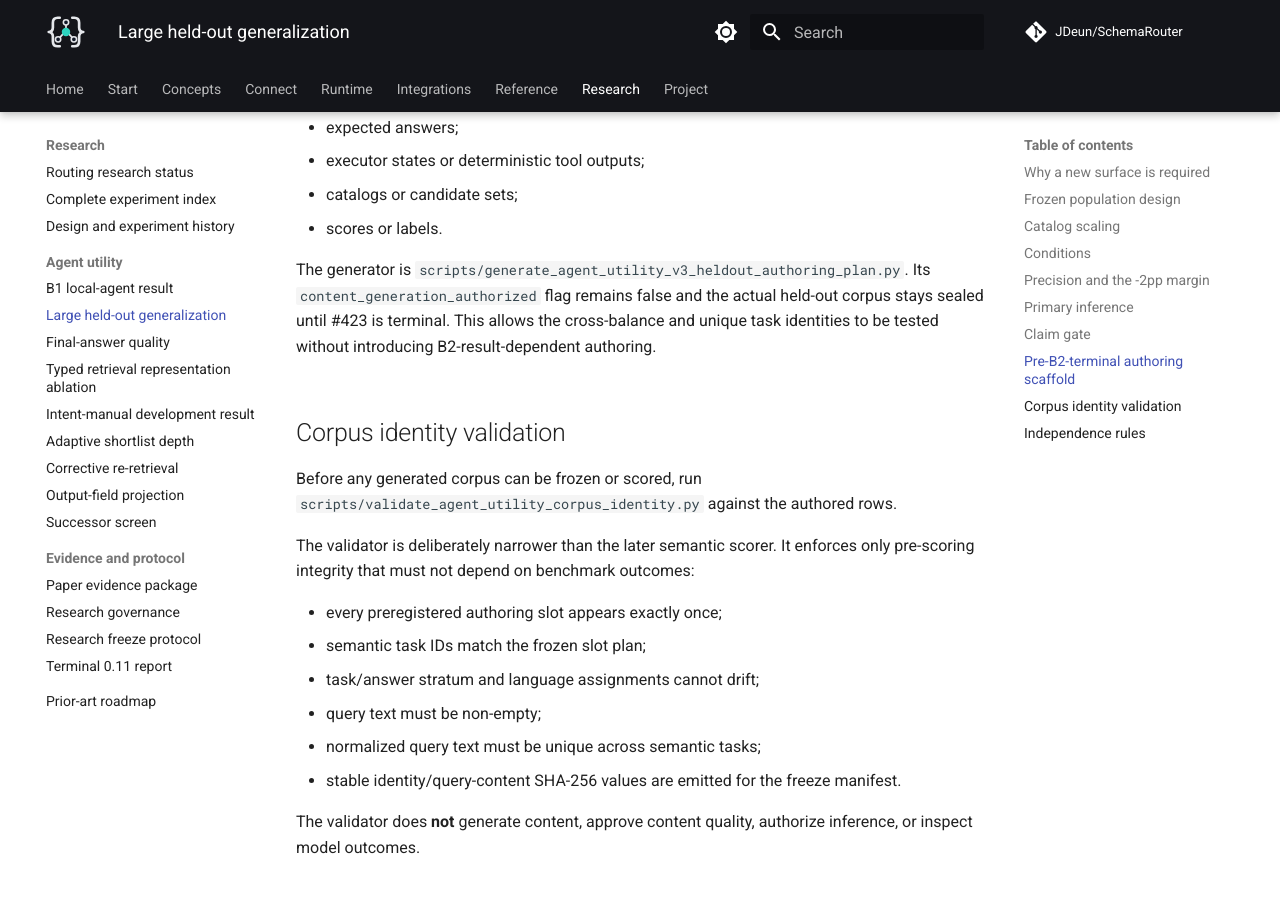
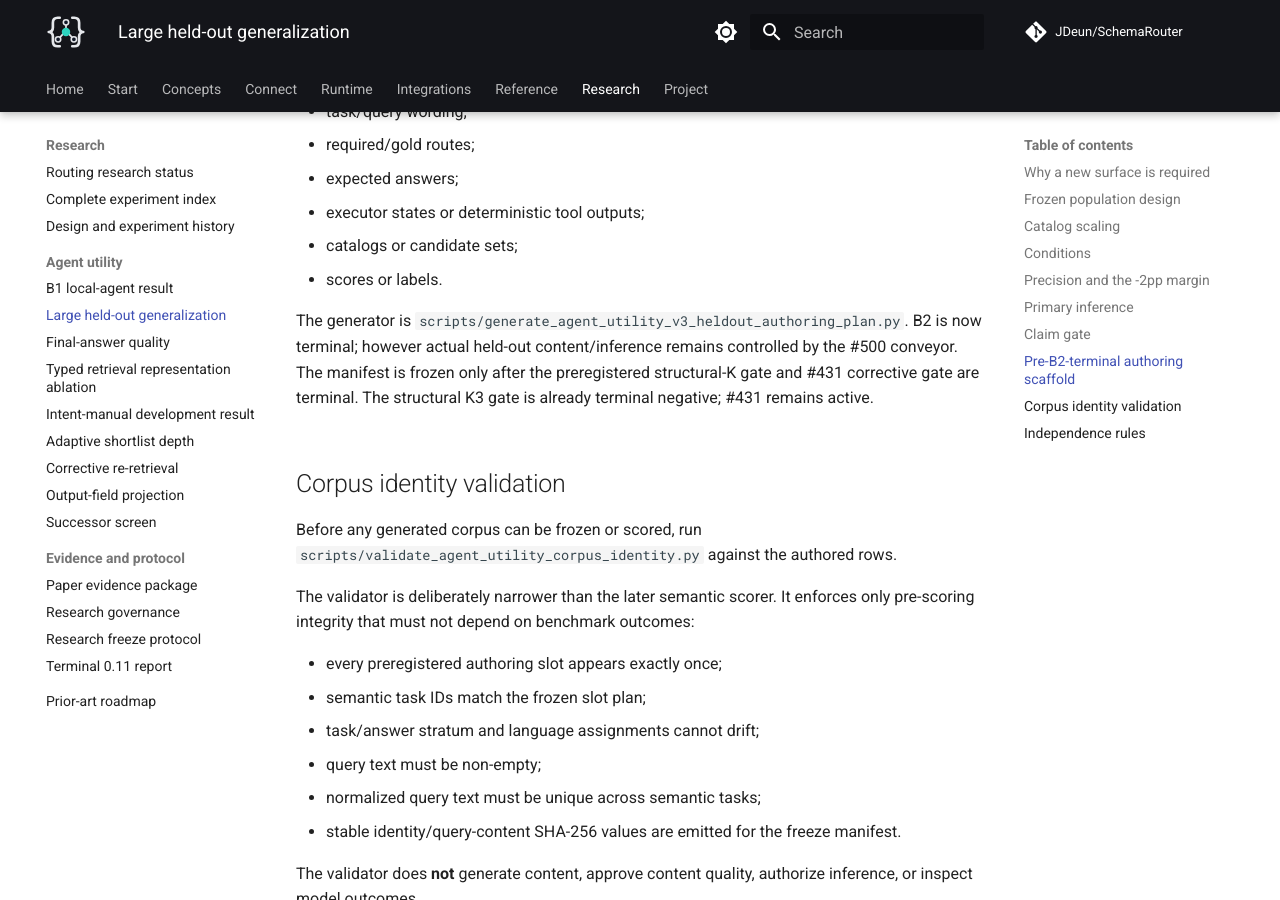
Before and after one commit to JDeun/SchemaRouter, an MkDocs documentation site: the page built from docs/research/large-heldout-agent-utility.md, in a window 1280 px wide and 900 px high, scrolled down 4725 px. Built offline with MkDocs 1.6.1 and Material for MkDocs 9.7.7, drawn with Linux system fonts in a browser that asks for light colours; comment, search, counter and statistics services are not loaded; some of the changed text lies outside the part shown.

Commit message:
docs: align held-out benchmark with current gates

```diff
--- a/docs/research/large-heldout-agent-utility.md
+++ b/docs/research/large-heldout-agent-utility.md
@@ -85,8 +85,10 @@
 - SR-PROGRESSIVE;
 - ORACLE.
 
-An adaptive #430 condition is excluded unless it is independently promoted and frozen
-before the held-out corpus is generated.
+No adaptive #430 policy was promoted. A later separately preregistered structural K3
+candidate also failed its strong-agent K3-vs-K5 task-pass promotion gate, so K3 is not carried into
+the held-out condition manifest. #431 state-aware corrective retrieval remains the active optional
+condition gate before the manifest is frozen.
 
 SchemaRouter ranking scores/positions remain hidden from the downstream agent.
 Visible candidates are sorted lexicographically by registered route ID.
@@ -173,10 +175,10 @@
 - catalogs or candidate sets;
 - scores or labels.
 
-The generator is `scripts/generate_agent_utility_v3_heldout_authoring_plan.py`. Its
-`content_generation_authorized` flag remains false and the actual held-out corpus stays sealed
-until #423 is terminal. This allows the cross-balance and unique task identities to be tested
-without introducing B2-result-dependent authoring.
+The generator is `scripts/generate_agent_utility_v3_heldout_authoring_plan.py`. B2 is
+now terminal; however actual held-out content/inference remains controlled by the #500 conveyor.
+The manifest is frozen only after the preregistered structural-K gate and #431 corrective gate are
+terminal. The structural K3 gate is already terminal negative; #431 remains active.
 
 
 ## Corpus identity validation
```
